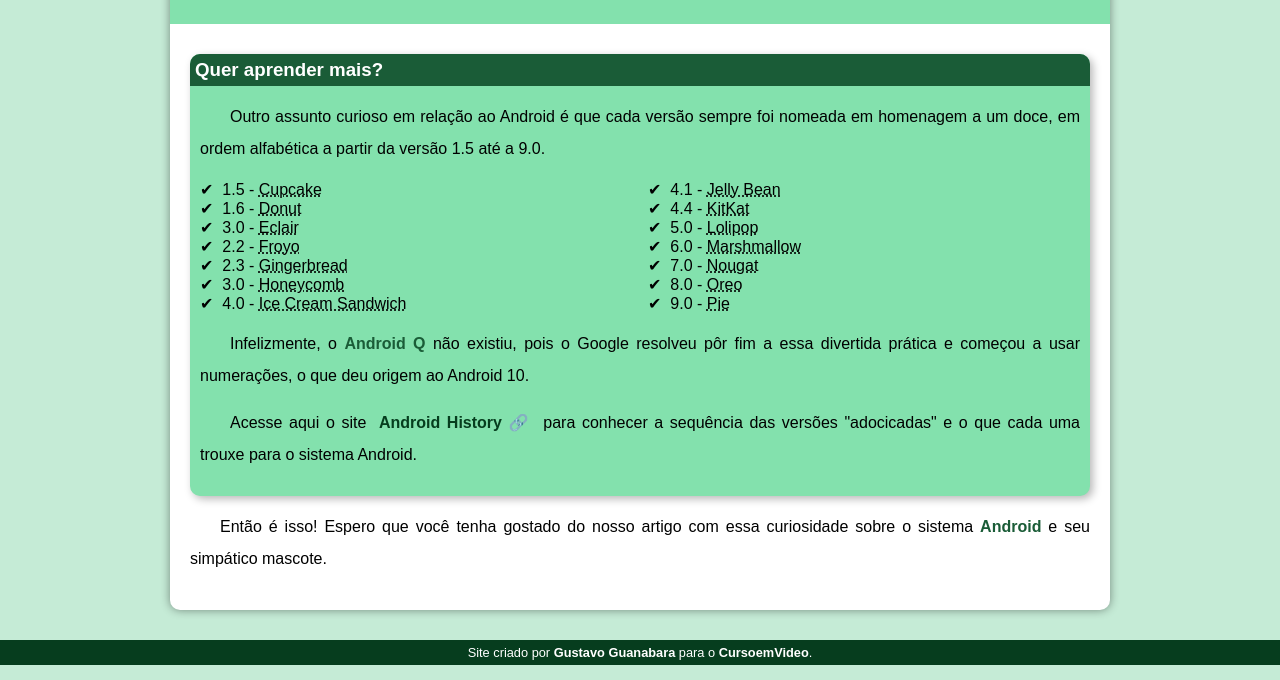
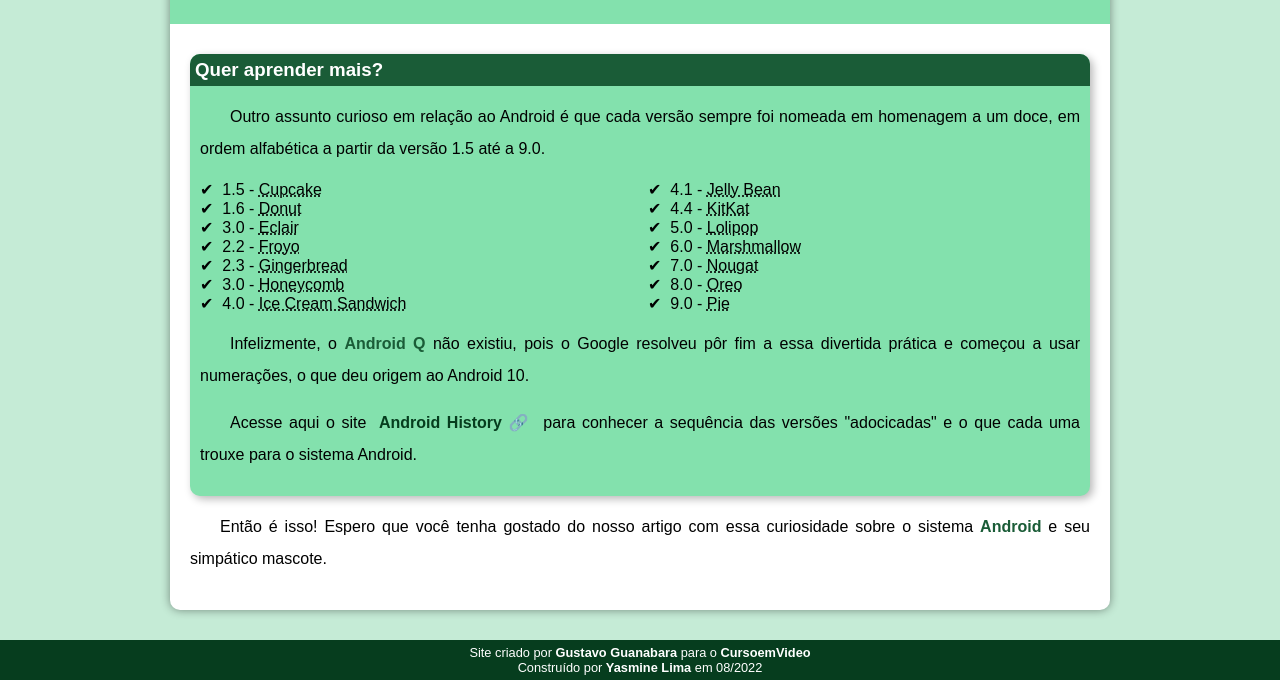
Before and after one commit to yasminelima/projeto-android, a plain HTML site: page index.html in a window 1280 px wide. Shown: the part 2402-3082 px from the top of the page. Drawn offline with Linux system fonts and the light colour scheme.

Commit message:
Update index.html

```diff
--- a/index.html
+++ b/index.html
@@ -104,7 +104,8 @@
     </main>
 
     <footer>
-        Site criado por <a href="https://github.com/gustavoguanabara" target="_blank">Gustavo Guanabara</a> para o <a target="_blank" href="https://www.cursoemvideo.com/">CursoemVideo</a>.
+        <p>Site criado por <a href="https://github.com/gustavoguanabara" target="_blank">Gustavo Guanabara</a> para o <a target="_blank" href="https://www.cursoemvideo.com/">CursoemVideo</a></p>
+        <p>Construído por <a href="https://github.com/yasminelima">Yasmine Lima</a> em 08/2022</p>
     </footer>
 </body>
 </html>
```
